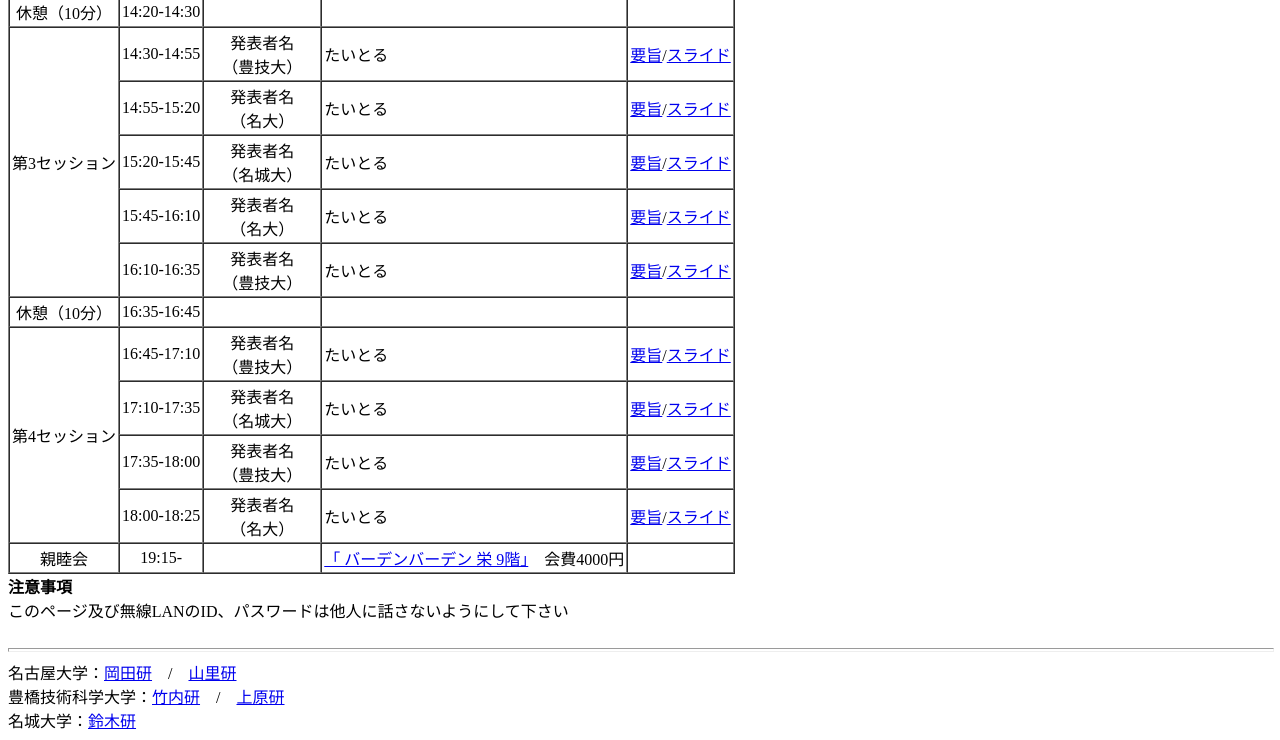
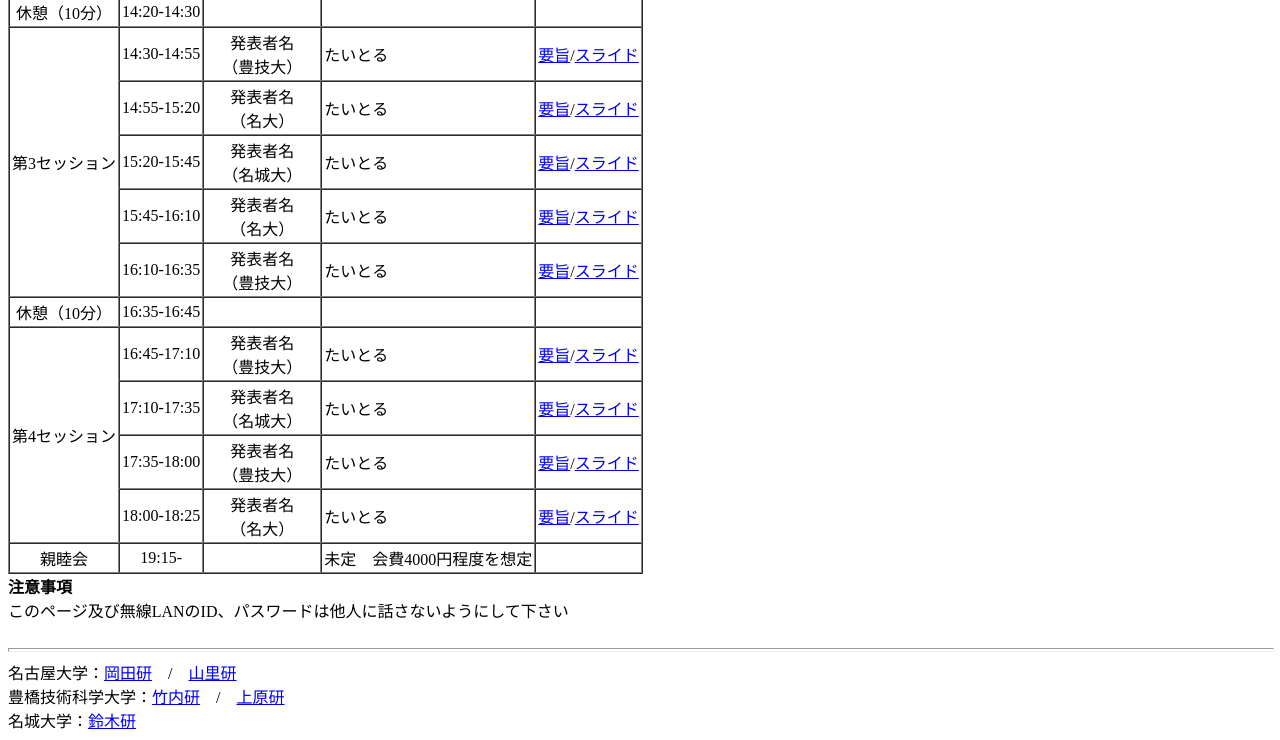
Before and after one commit to Kosunaka725/goudou_happyou, a plain HTML site: page index.html in a window 1280 px wide. Shown: the part 809-1549 px from the top of the page. Drawn offline with Linux system fonts and the light colour scheme.

Commit message:
Update index.html

```diff
--- a/index.html
+++ b/index.html
@@ -165,7 +165,7 @@
       <td style="text-align: center;">親睦会</td>
       <td style="text-align: center;">19:15-</td>
       <td style="text-align: center;">　</td>
-      <td style="text-align: center;"><a href="http://www.bardenbarden.com/">「 バーデンバーデン 栄 9階」</a>　会費4000円</td>
+      <td style="text-align: center;">未定　会費4000円程度を想定</td>
       <td style="text-align: center;">　</td>
     </tr>
   </tbody>
```
